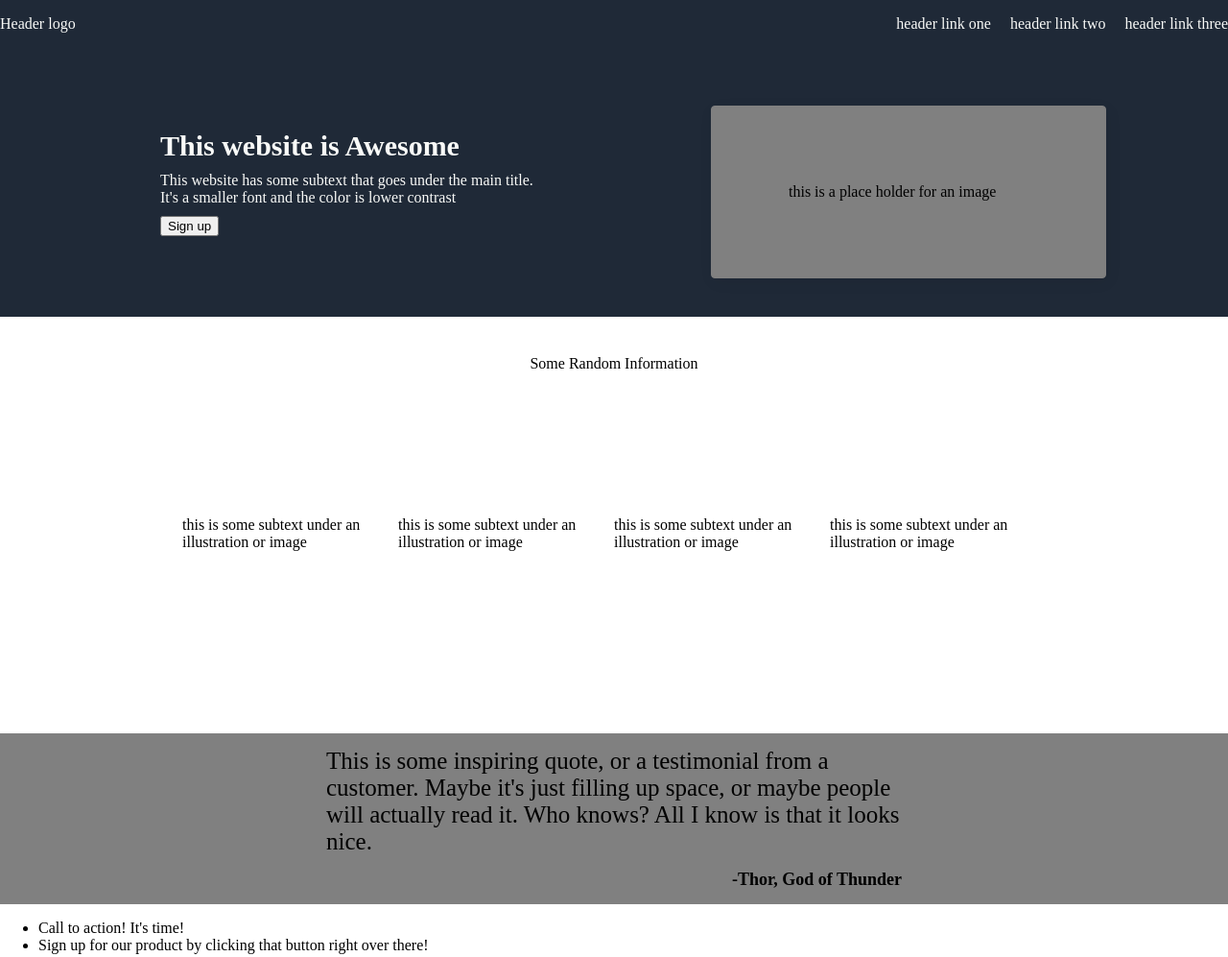
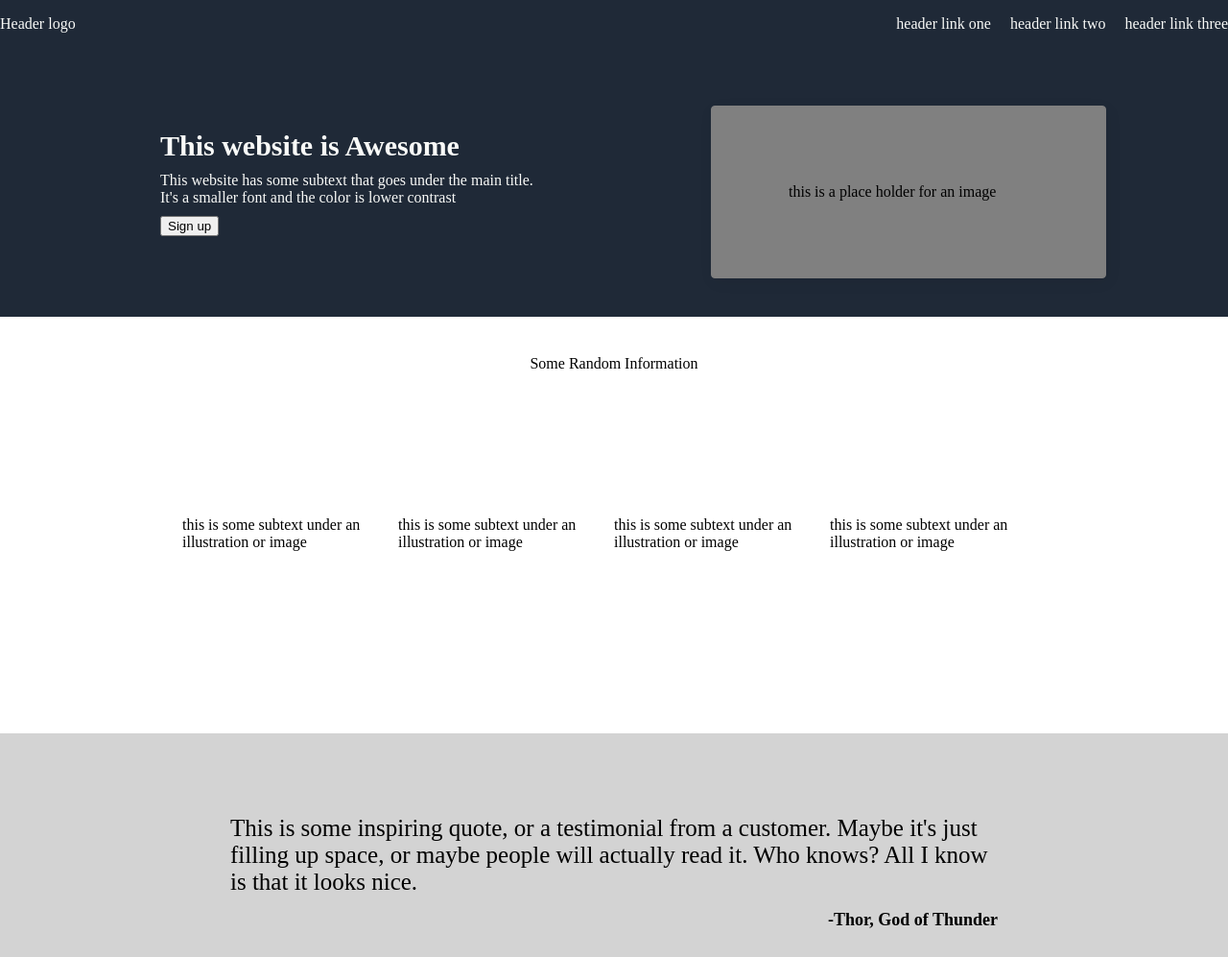
Before and after one commit to tdogpog/landing_page, a plain HTML site: page index.html in a window 1280 px wide. Shown: the top 997 px of the page at 96% size. Drawn offline with Linux system fonts and the light colour scheme.

Commit message:
Small color and formatting changes to lower-section

```diff
--- a/style.css
+++ b/style.css
@@ -78,14 +78,15 @@ a{
 .lower-section{
     display: flex;
     justify-content: center;
-    background-color: gray;
+    background-color: lightgrey;
+    padding: 70px;
 }
 
 .lowerquote{
     display: flex;
     flex-direction: column;
     align-items: end;
-    width: 600px;
+    width: 800px;
     justify-content: center;
     font-size: 25px;
     gap: 15px;
```
